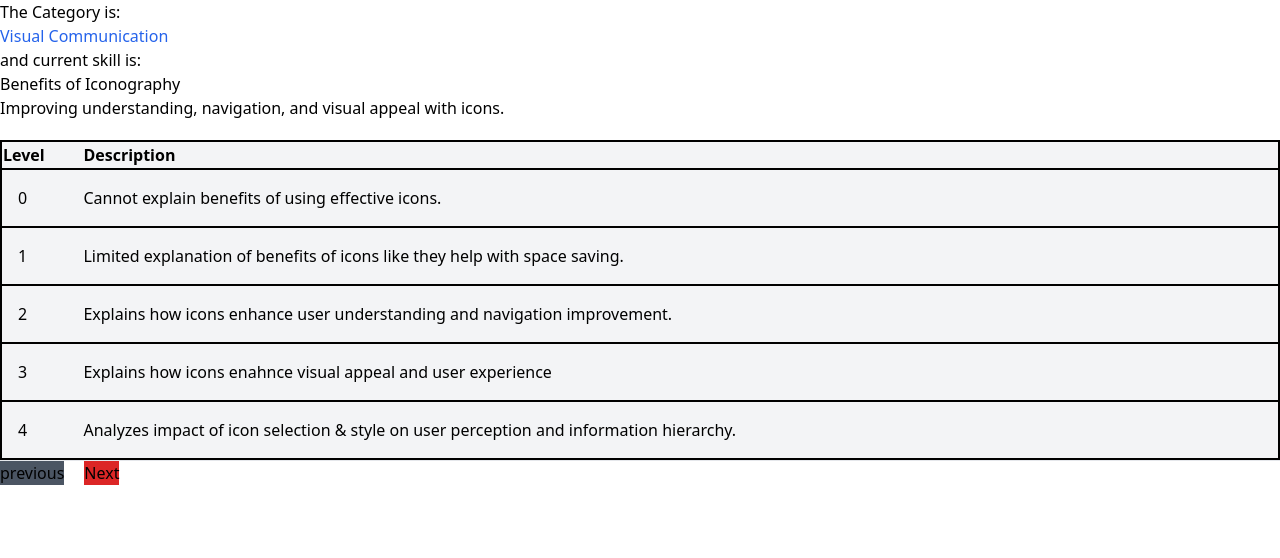
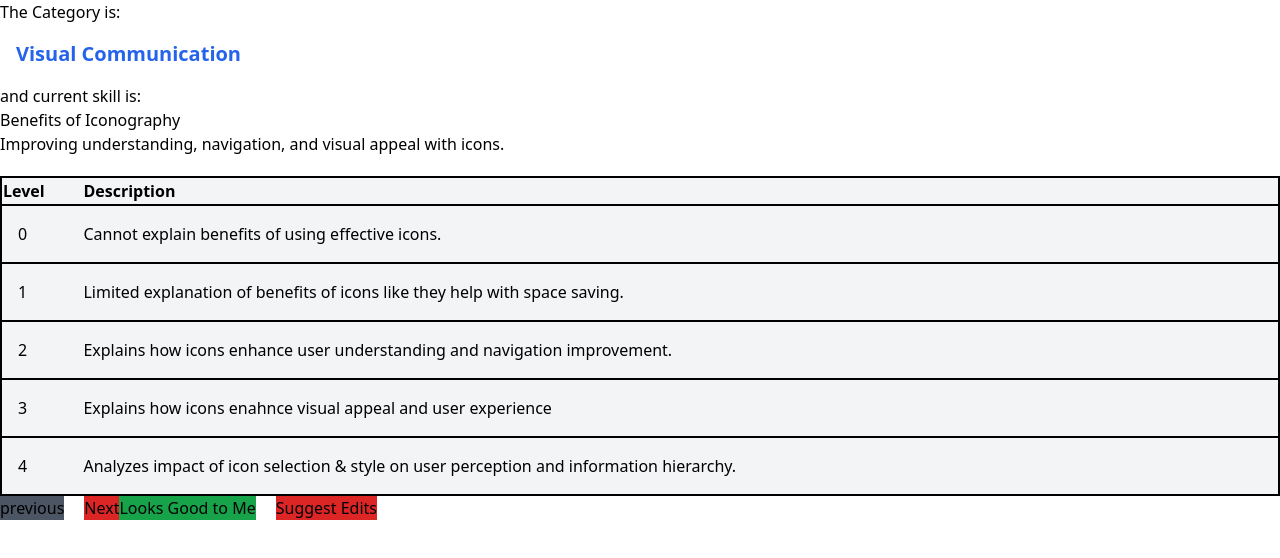
Before and after one commit to preotrix-prabhakar/skil-app, a Next.js app: page /review in a window 1280 px wide. Shown: the top 558 px of the page. Built offline with nearby package versions, Linux system fonts and the light colour scheme.

Commit message:
enabled toast notification

```diff
--- a/src/app/review/page.tsx
+++ b/src/app/review/page.tsx
@@ -1,11 +1,15 @@
 "use client"
 import React from "react";
 import { useEffect, useState } from "react";
+import { ToastContainer, toast } from 'react-toastify';
+import 'react-toastify/dist/ReactToastify.css';
+
+
 function page() {
   const [skillsData, setSkillsData] = useState([]);
   const [currentCategoryIndex, setCurrentCategoryIndex] = useState(0);
   const [currentSkillIndex, setCurrentSkillIndex] = useState(0);
-
+  const [isEditing, setIsEditing] = useState(false);
 
   useEffect(() => {
     const questions = async () => {
@@ -14,7 +18,7 @@ function page() {
         const response = await fetch('./data/questions.json');
         const result = await response.json();
         console.log(result.data);
-        console.log(currentSkillIndex,currentCategoryIndex);
+        console.log(currentSkillIndex, currentCategoryIndex);
         setSkillsData(result.data);
       } catch (error) {
         console.log({ error });
@@ -28,24 +32,33 @@ function page() {
   const handleNext = () => {
 
 
-    if (currentSkillIndex < currentCategory.skills.length-1) {
+    if (currentSkillIndex < currentCategory.skills.length - 1) {
       setCurrentSkillIndex(currentSkillIndex + 1);
     }
-      else if (currentCategoryIndex < skillsData.length-1) {
+    else if (currentCategoryIndex < skillsData.length - 1) {
       setCurrentCategoryIndex(currentCategoryIndex + 1);
       setCurrentSkillIndex(0);
-      } }
+    }
+  }
 
   const handlePrevious = () => {
 
     if (currentSkillIndex > 0) {
       setCurrentSkillIndex(currentSkillIndex - 1);
     }
-    else if(currentCategoryIndex>0){
-      setCurrentCategoryIndex(currentCategoryIndex-1);
-      setCurrentSkillIndex(skillsData[currentCategoryIndex-1].skills.length-1);
+    else if (currentCategoryIndex > 0) {
+      setCurrentCategoryIndex(currentCategoryIndex - 1);
+      setCurrentSkillIndex(skillsData[currentCategoryIndex - 1].skills.length - 1);
     }
   }
+  const handleLooksGood = () => {
+    toast.success("Looks good! Moving to the next skill.");
+    handleNext();
+  };
+  const handleEditClick = () => {
+    setIsEditing(true);
+    toast.info("You can now edit the skills.");
+  };
 
   const currentCategory = skillsData[currentCategoryIndex];
   const currentSkill = currentCategory && currentCategory.skills ? currentCategory.skills[currentSkillIndex] : null;
@@ -53,16 +66,17 @@ function page() {
 
   return (
     <div >
+      <ToastContainer />
       The Category is:
       <div>
 
         {currentCategory && (
           <div>
 
-            <h1 className="text-blue-600">
+            <h1 className="text-blue-600 text-xl p-4 font-black">
               {currentCategory.name}
             </h1>
-            {console.log(currentCategoryIndex,currentSkillIndex)}
+            {console.log(currentCategoryIndex, currentSkillIndex)}
             <p>and current skill is:</p>
             {currentSkill.name}
             <p> {currentSkill.description}</p>
@@ -75,9 +89,9 @@ function page() {
                 </tr>
               </thead>
               <tbody>
-                {currentSkill.skill_levels.map((level)=>(
+                {currentSkill.skill_levels.map((level) => (
                   <tr className="border-2 border-black">
-                    <td  className="p-4 "> {level.skill_level_mark}</td>
+                    <td className="p-4 "> {level.skill_level_mark}</td>
                     <td>{level.skill_level_description} </td>
                   </tr>
                 ))}
@@ -89,9 +103,11 @@ function page() {
 
         )}
 
-        <hr />
+
         <button className="bg-gray-600 mr-5" onClick={handlePrevious} >previous</button>
         <button className="bg-red-600" onClick={handleNext} >Next</button>
+        <button className="bg-green-600 mr-5" onClick={handleLooksGood}>Looks Good to Me</button>
+        <button className="bg-red-600" onClick={handleEditClick}>Suggest Edits</button>
       </div>
     </div>
   )
```
Lines whose indentation alone changed are shown as unchanged.
